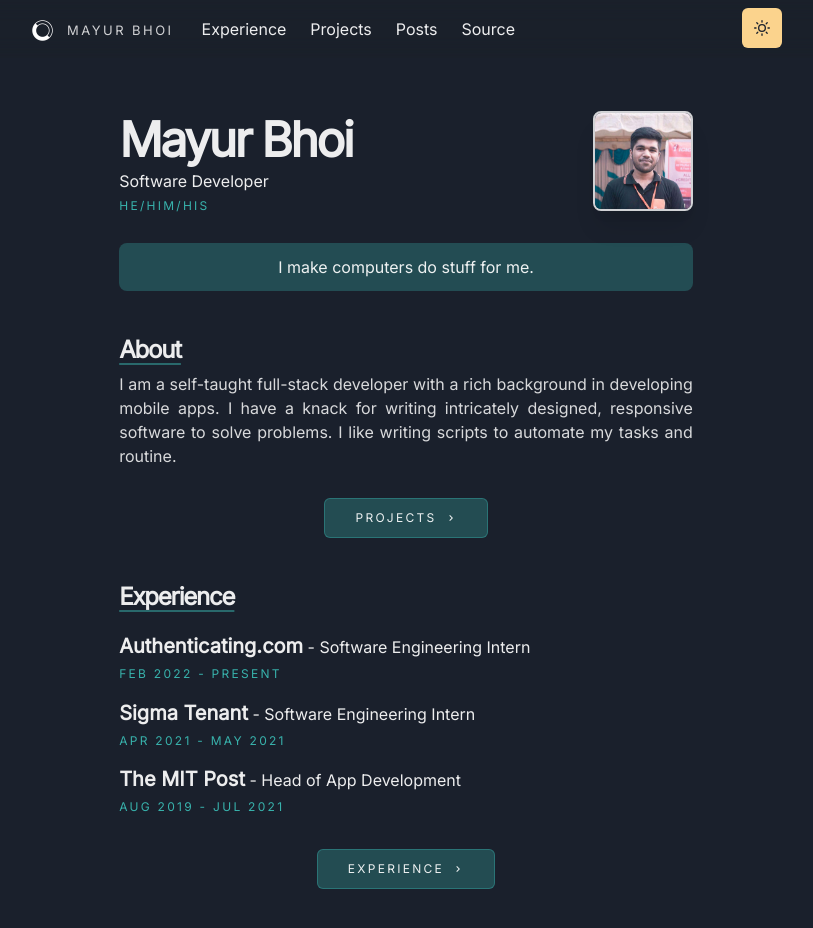
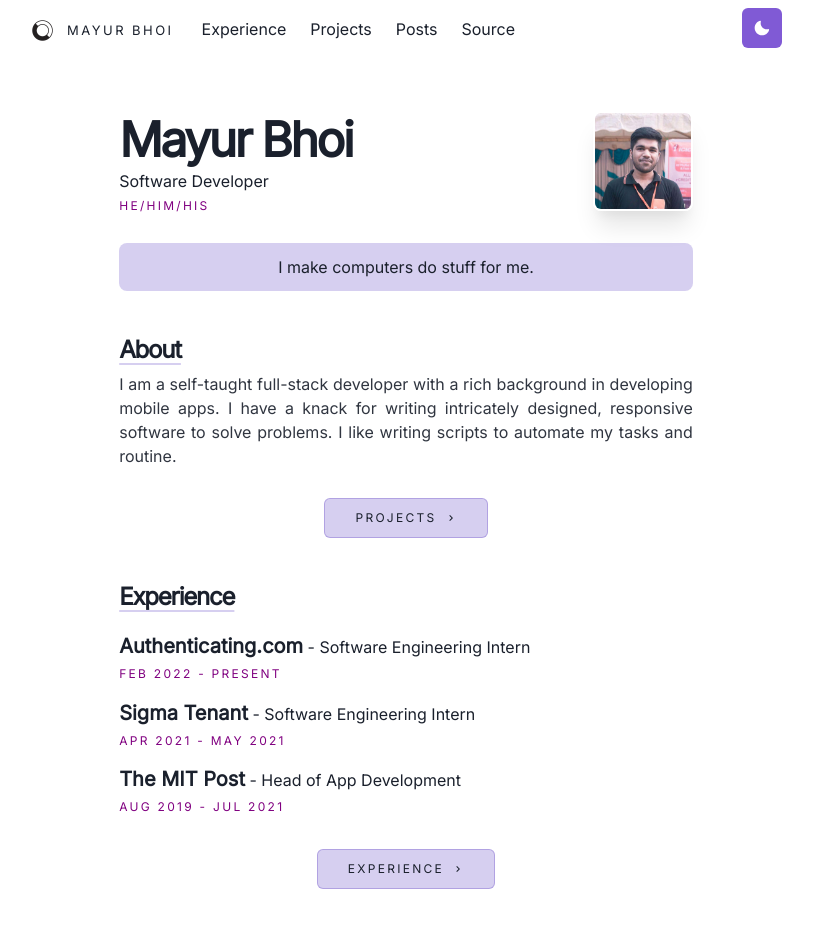
Before and after one commit to Mayur57/mayurbhoi.com, a Next.js app: page / in a window 1280 px wide. Shown: the top 928 px of the page, without its empty margins (234-1047 px from the left). Built offline with nearby package versions, Linux system fonts and the light colour scheme; a web font is replaced by a local one.

Commit message:
fix: unused imports linter issue

```diff
--- a/libs/theme.js
+++ b/libs/theme.js
@@ -68,7 +68,7 @@
 }
 
 const config = {
-  initialColorMode: 'dark',
+  initialColorMode: 'light',
   useSystemColorMode: true
 }
 
--- a/pages/_app.js
+++ b/pages/_app.js
@@ -1,9 +1,7 @@
-import { ChakraProvider } from '@chakra-ui/provider'
 import Layout from '../components/layouts/main'
 import { Global, css } from '@emotion/react'
 import 'focus-visible/dist/focus-visible'
 import '@fontsource/inter'
-import theme from '../libs/theme'
 import Fonts from '../components/fonts'
 import CookiesProvider from '../libs/cookies'
 
--- a/pages/posts.js
+++ b/pages/posts.js
@@ -1,6 +1,4 @@
-import { Container, Box, Heading, SimpleGrid, Divider } from '@chakra-ui/react'
-import Section from '../components/section'
-import { WorkGridItem } from '../components/grid-item'
+import { Container, Heading } from '@chakra-ui/react'
 import Layout from '../components/layouts/article'
 
 const Posts = () => {
```
Also changed, not shown: pages/index.js (+0 -7 lines).
